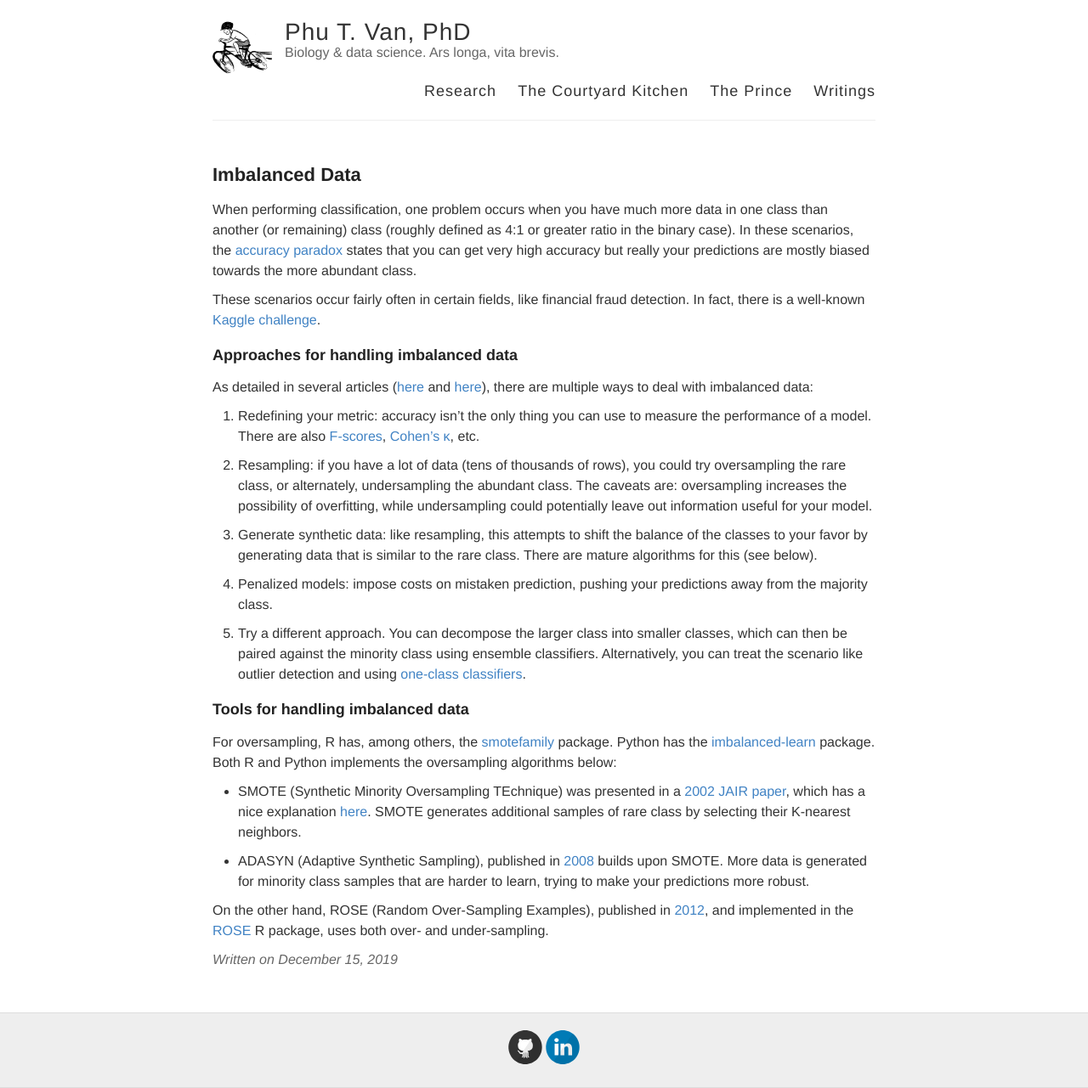
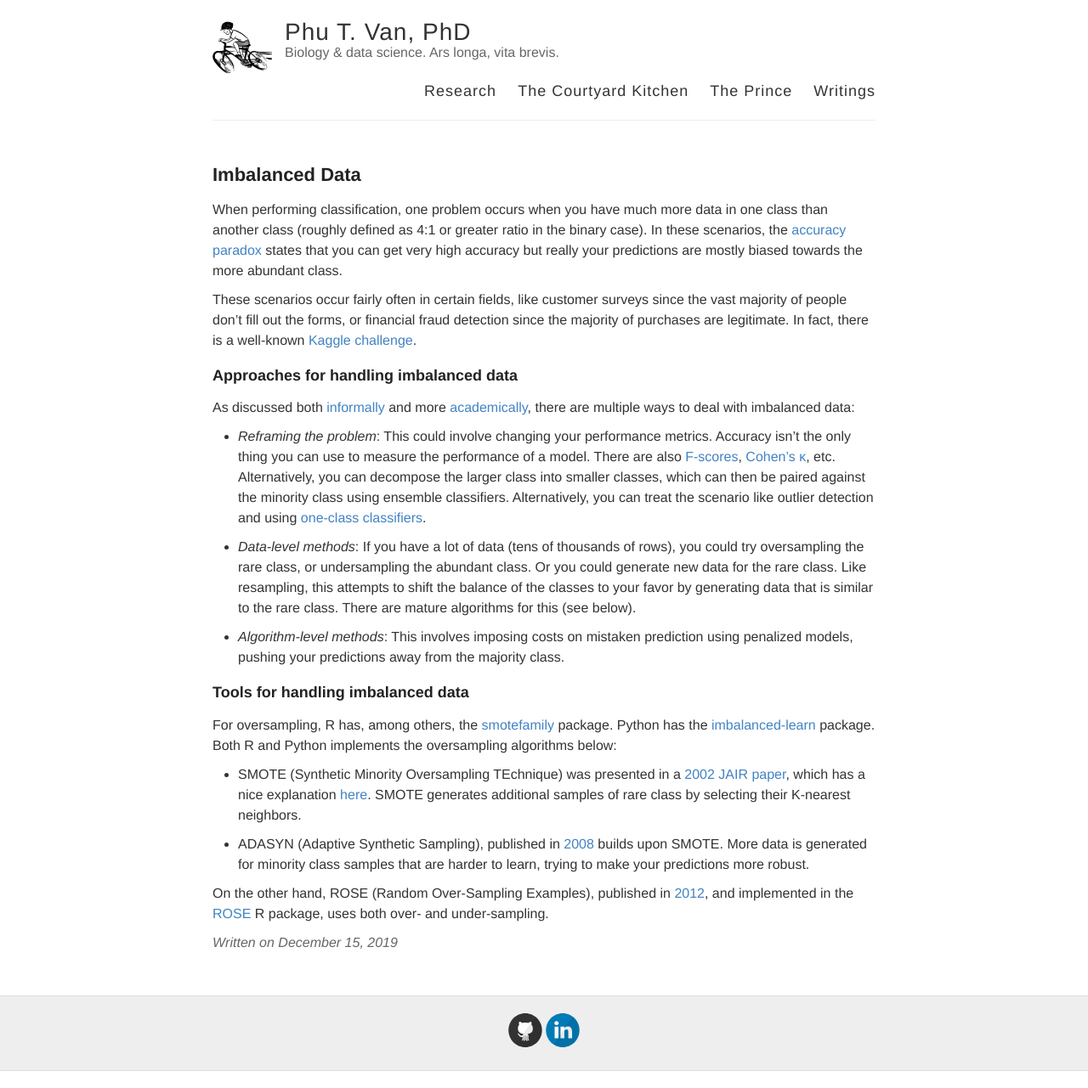
Before and after one commit to ptvan/ptvan.github.io, a Jekyll site: the page built from _posts/2019-12-15-imbalanced-data.md, in a window 1280 px wide. Shown: the whole page at 85% size. Built offline with Jekyll 4.4.1, drawn with Linux system fonts in a browser that asks for light colours.

Commit message:
updated imbalanced data blogpost

```diff
--- a/_posts/2019-12-15-imbalanced-data.md
+++ b/_posts/2019-12-15-imbalanced-data.md
@@ -3,23 +3,20 @@ layout: post
 title: Imbalanced Data
 ---
 
-When performing classification, one problem occurs when you have much more data in one class than another (or remaining) class (roughly defined as 4:1 or greater ratio in the binary case). In these scenarios, the [accuracy paradox](https://en.wikipedia.org/wiki/Accuracy_paradox) states that you can get very high accuracy but really your predictions are mostly biased towards the more abundant class.
+When performing classification, one problem occurs when you have much more data in one class than another class (roughly defined as 4:1 or greater ratio in the binary case). In these scenarios, the [accuracy paradox](https://en.wikipedia.org/wiki/Accuracy_paradox) states that you can get very high accuracy but really your predictions are mostly biased towards the more abundant class.
 
-These scenarios occur fairly often in certain fields, like financial fraud detection. In fact, there is a well-known [Kaggle challenge](https://www.kaggle.com/mlg-ulb/creditcardfraud).
+These scenarios occur fairly often in certain fields, like customer surveys since the vast majority of people don't fill out the forms, or financial fraud detection since the majority of purchases are legitimate. In fact, there is a well-known [Kaggle challenge](https://www.kaggle.com/mlg-ulb/creditcardfraud).
 
 ### Approaches for handling imbalanced data
 
-As detailed in several articles ([here](https://machinelearningmastery.com/tactics-to-combat-imbalanced-classes-in-your-machine-learning-dataset/) and [here](https://towardsdatascience.com/methods-for-dealing-with-imbalanced-data-5b761be45a18)), there are multiple ways to deal with imbalanced data:
+As discussed both [informally](https://machinelearningmastery.com/tactics-to-combat-imbalanced-classes-in-your-machine-learning-dataset/) and more [academically](https://link.springer.com/article/10.1007/s13748-016-0094-0), there are multiple ways to deal with imbalanced data:
 
-1. Redefining your metric: accuracy isn't the only thing you can use to measure the performance of a model. There are also [F-scores](https://en.wikipedia.org/wiki/F1_score), [Cohen's &kappa;](https://en.wikipedia.org/wiki/Cohen%27s_kappa), etc.
+- *Reframing the problem*: This could involve changing your performance metrics. Accuracy isn't the only thing you can use to measure the performance of a model. There are also [F-scores](https://en.wikipedia.org/wiki/F1_score), [Cohen's &kappa;](https://en.wikipedia.org/wiki/Cohen%27s_kappa), etc. Alternatively, you can decompose the larger class into smaller classes, which can then be paired against the minority class using ensemble classifiers. Alternatively, you can treat the scenario like outlier detection and using [one-class classifiers](https://en.wikipedia.org/wiki/One-class_classification).
 
-2. Resampling: if you have a lot of data (tens of thousands of rows), you could try oversampling the rare class, or alternately, undersampling the abundant class. The caveats are: oversampling increases the possibility of overfitting, while undersampling could potentially leave out information useful for your model.
+- *Data-level methods*: If you have a lot of data (tens of thousands of rows), you could try oversampling the rare class, or undersampling the abundant class. Or you could generate new data for the rare class. Like resampling, this attempts to shift the balance of the classes to your favor by generating data that is similar to the rare class. There are mature algorithms for this (see below).
 
-3. Generate synthetic data: like resampling, this attempts to shift the balance of the classes to your favor by generating data that is similar to the rare class. There are mature algorithms for this (see below).
+- *Algorithm-level methods*: This involves imposing costs on mistaken prediction using penalized models, pushing your predictions away from the majority class.
 
-4. Penalized models: impose costs on mistaken prediction, pushing your predictions away from the majority class.
-
-5. Try a different approach. You can decompose the larger class into smaller classes, which can then be paired against the minority class using ensemble classifiers. Alternatively, you can treat the scenario like outlier detection and using [one-class classifiers](https://en.wikipedia.org/wiki/One-class_classification).
 
 ### Tools for handling imbalanced data
 
```
